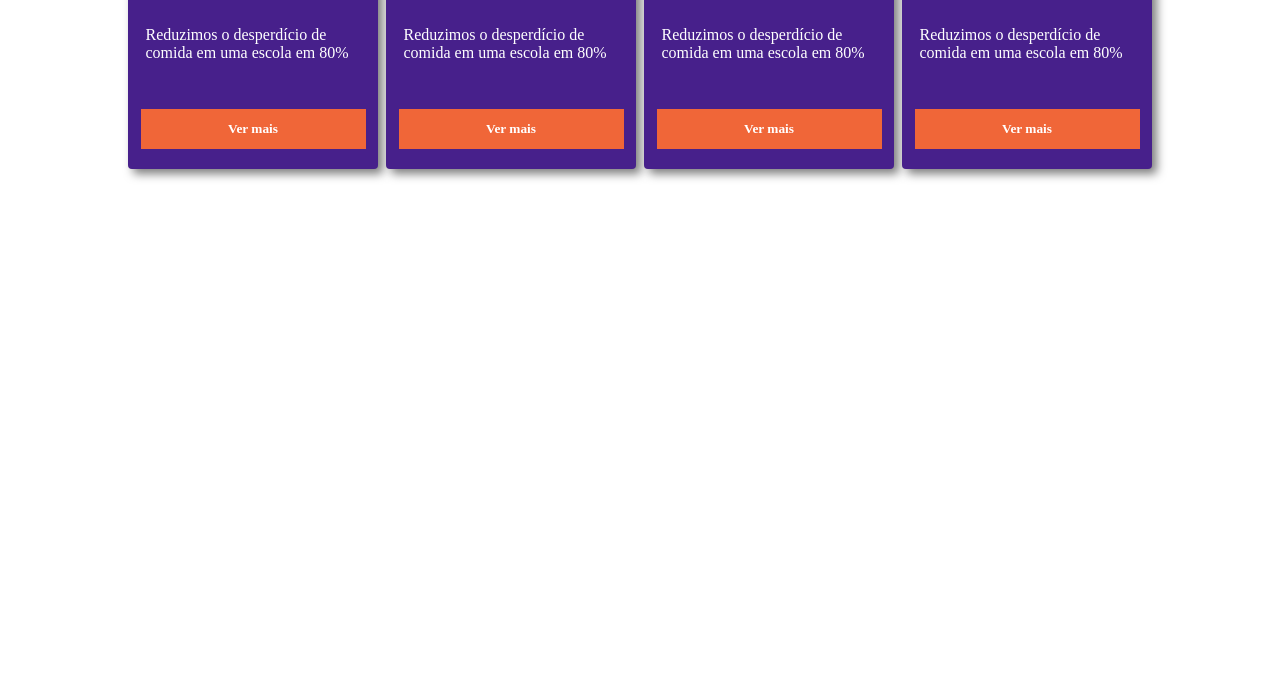
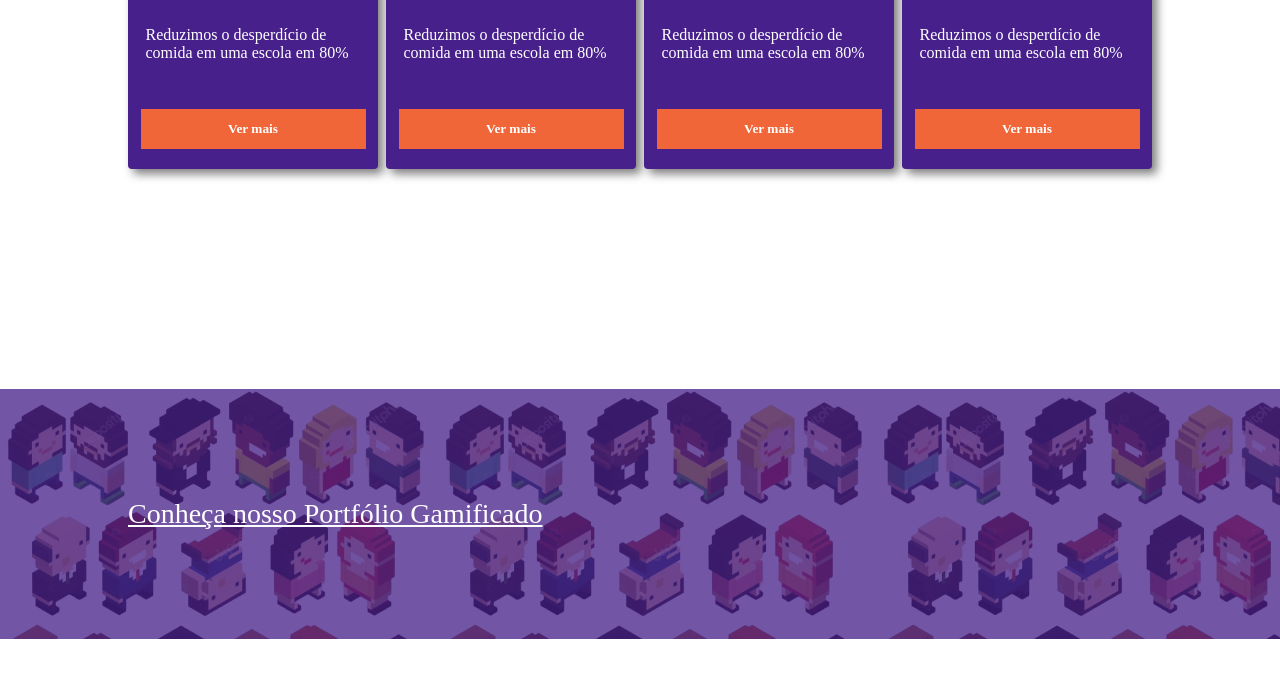
Before and after one commit to leticiamaca/gamificaai, a plain HTML site: page index.html in a window 1280 px wide. Shown: the part 1933-2610 px from the top of the page. Before the commit the page ends 2322 px from the top, so only its background shows below. Drawn offline with Linux system fonts and the light colour scheme; a web font is replaced by a local one.

Commit message:
feat: Seção portfolio, feito com paralax

```diff
--- a/index.html
+++ b/index.html
@@ -77,6 +77,12 @@
             </div>
         </div>
     </section>
+    <section id="portfolio">
+        <div class="filtro"></div>
+        <div class="container-grid">
+            <a href="#">Conheça nosso Portfólio Gamificado</a>
+        </div>
+    </section>
 </body>
 
 </html>
--- a/style.css
+++ b/style.css
@@ -1,41 +1,42 @@
-
 /* @import url('https://fonts.googleapis.com/css2?family=Anta&display=swap'); */
 @font-face {
   font-family: 'Montserrat';
-  src: url(Montserrat/Montserrat-VariableFont_wght.ttf)}
+  src: url(Montserrat/Montserrat-VariableFont_wght.ttf)
+}
 
 /* Variavéis de cor para fins de agilidade */
-  :root{
+:root {
   --roxo-gamifica: #47208b;
   --laranja-gamifica: #f06638
 }
 
-*{
+* {
   margin: 0;
   padding: 0;
   box-sizing: border-box;
 }
+
 html {
   scroll-behavior: smooth;
 }
 
-.container-grid{
+.container-grid {
   width: 80vw;
   max-width: 1400px;
   margin: 0 auto;
 
 }
 
-.banner{
+.banner {
   height: 100vh;
-background-image: linear-gradient(90deg, rgba(53,24,104,1) 0%, rgba(53,24,104,0.8) 100%) ,url(img/bg-room.png);
+  background-image: linear-gradient(90deg, rgba(53, 24, 104, 1) 0%, rgba(53, 24, 104, 0.8) 100%), url(img/bg-room.png);
   background-repeat: no-repeat;
 
   background-position: 165% 40%;
 
 }
 
-header{
+header {
   height: 165px;
 
 
@@ -47,31 +48,31 @@ header div.container-grid {
   align-items: center;
 }
 
-header img{
+header img {
   width: 290px;
 }
 
-header div.container-grid{
+header div.container-grid {
   height: 100%
 }
 
-.menu{
+.menu {
   width: 700px;
   display: flex;
   justify-content: space-between;
 }
 
-.menu a{
+.menu a {
   color: #fff;
   text-decoration: underline transparent;
-  text-decoration-thickness: 2px ;
+  text-decoration-thickness: 2px;
   font-size: 20px;
   font-family: 'Anta';
   transition: text-decoration 900ms ease;
 }
 
-.menu a:hover{
-  text-decoration-color: white ;
+.menu a:hover {
+  text-decoration-color: white;
 }
 
 .conteudo-banner {
@@ -82,13 +83,13 @@ header div.container-grid{
   align-items: center;
 }
 
-.conteudo-banner p{
+.conteudo-banner p {
   color: white;
   font-family: 'Anta';
   font-size: 32px;
 }
 
-#sobre{
+#sobre {
   height: 800px;
   display: flex;
   flex-direction: column;
@@ -99,13 +100,13 @@ padding: 100px 25%;
 
 }
 
-h2{
+h2 {
   font-family: 'Anta';
   font-size: 28px;
 }
 
 
-#sobre p{
+#sobre p {
   font-family: 'Montserrat';
   font-size: 17px;
 
@@ -113,23 +114,24 @@ h2{
 }
 
 
-#cases{
+#cases {
   text-align: center;
   padding-bottom: 100px;
   margin-bottom: 100px;
+
 }
 
-.container-cards{
+.container-cards {
   width: 100%;
   display: flex;
   justify-content: space-between;
 }
 
-#cases h2{
+#cases h2 {
   margin-bottom: 70px;
 }
 
-.card{
+.card {
   height: 400px;
   width: 250px;
   display: flex;
@@ -144,14 +146,14 @@ h2{
   box-shadow: 5px 5px 10px 0px rgba(0, 0, 0, 0.5);
 }
 
-.card img{
+.card img {
   width: 100%;
   height: 55%;
   border-radius: 4px 4px 0px 0px;
 }
 
 
-.card p{
+.card p {
   text-align: left;
   font-family: 'Montserrat';
   font-size: 16px;
@@ -159,7 +161,7 @@ h2{
   padding: 7%;
 }
 
-.card button{
+.card button {
   width: 90%;
   height: 40px;
   background-color: var(--laranja-gamifica);
@@ -170,6 +172,46 @@ h2{
   cursor: pointer;
 }
 
-.card button:hover{
+.card button:hover {
   background-color: #ad4929;
 }
+
+#portfolio {
+  height: 250px;
+  margin-bottom: 120px;
+  background-image: url(img/bonecos.png);
+
+  background-repeat: repeat;
+  background-attachment: fixed;
+  position: relative;
+}
+
+.filtro {
+  height: 100%;
+  width: 100%;
+  background-color: #47208bc2;
+  position: absolute;
+  top:0;
+}
+
+#portfolio a {
+  width: fit-content;
+
+
+  font-family: "Anta";
+  font-size: 28px;
+  color: white;
+  z-index: 1;
+}
+
+#portfolio a:hover{
+transform: scale(1.05);
+}
+
+#portfolio .container-grid{
+height: 100%;
+display: flex;
+flex-direction: column;
+justify-content: center;
+
+}
```
Also changed, not shown: img/bonecos.png (added). Lines whose indentation alone changed are shown as unchanged.
